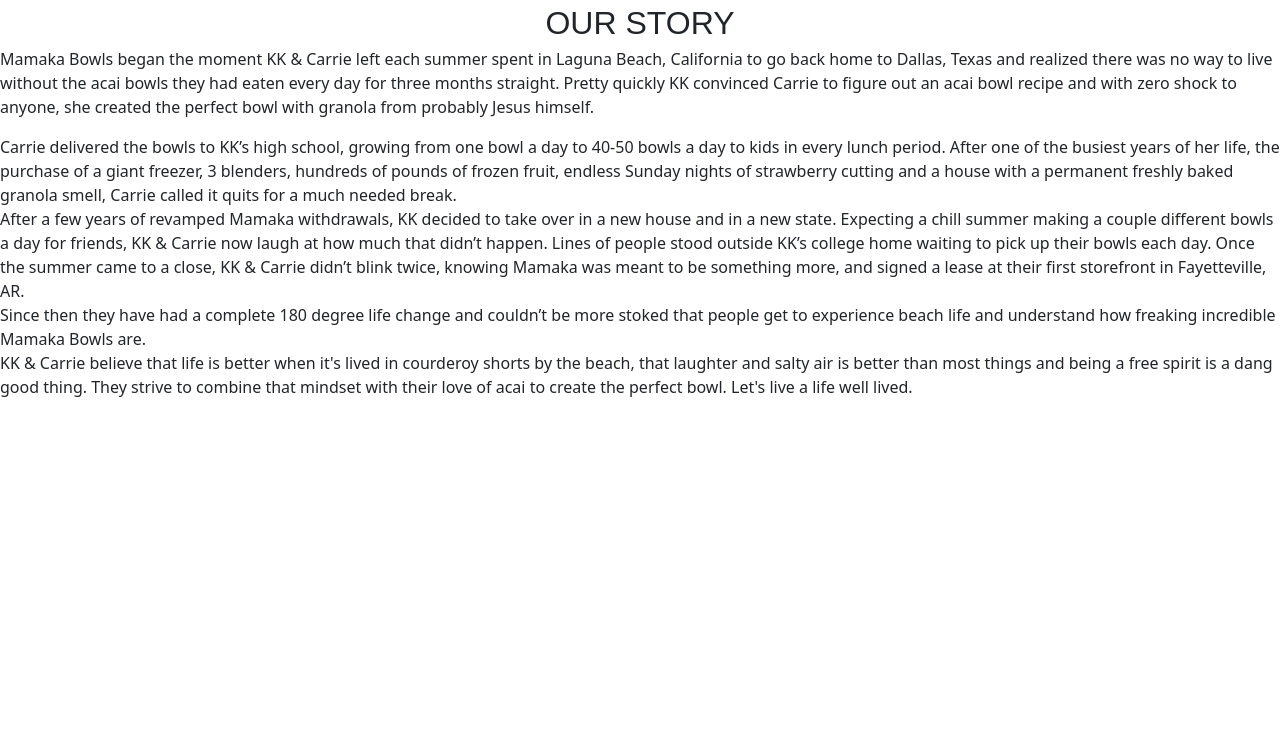
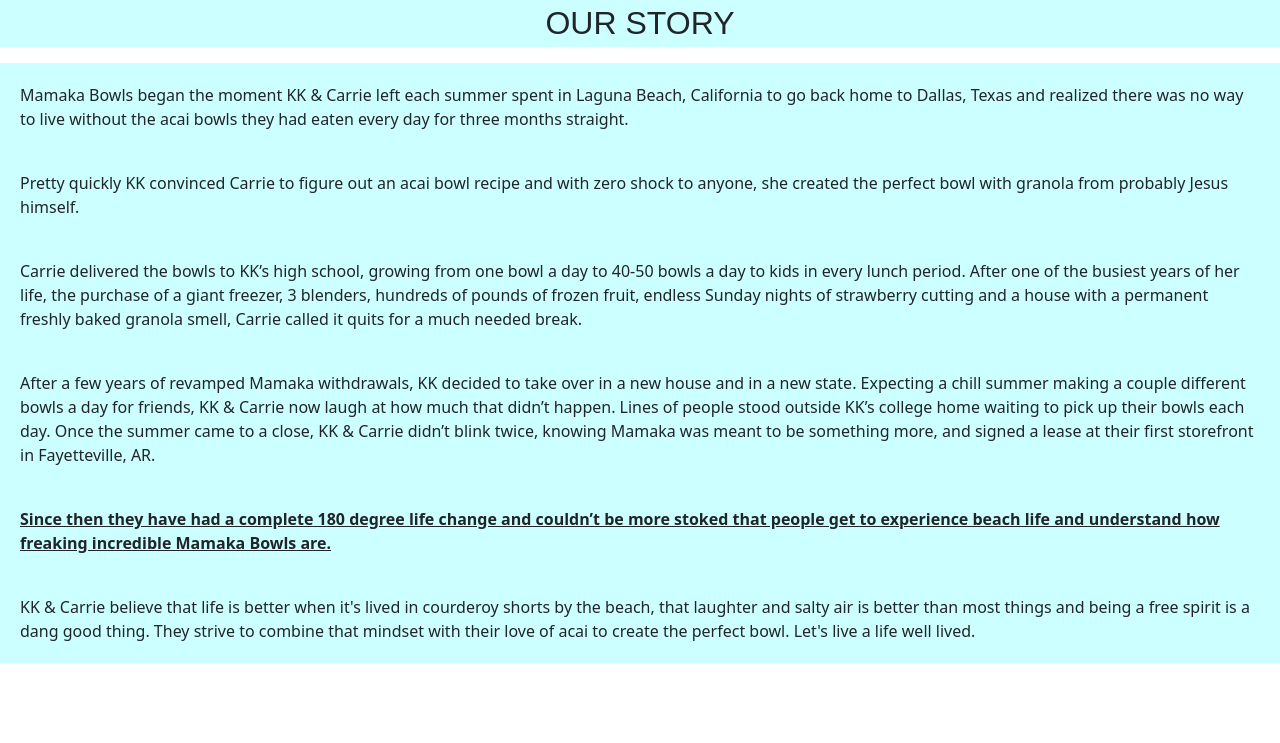
Before and after one commit to lydjarvis/Bootstrap2, a plain HTML site: page ourstory.html in a window 1280 px wide. Shown: the part 57-800 px from the top of the page. Drawn offline with nearby package versions, Linux system fonts and the light colour scheme; a web font is replaced by a local one.

Commit message:
adding to ourstory html and css

```diff
--- a/Style/style.css
+++ b/Style/style.css
@@ -24,6 +24,7 @@
      font-weight: 400;
     font-style: normal;
     font-size:xx-large;
+    background-color: #CCFFFF;
       }
 
 
@@ -35,3 +36,12 @@
         padding-right: 100;
     background-color: #CCFFFF;
     }
+
+    .ourstory {
+        background-color: #CCFFFF;
+        padding: 20px;
+    }
+
+    b {
+        text-decoration: underline;
+    }
--- a/ourstory.html
+++ b/ourstory.html
@@ -54,14 +54,14 @@
      <header class="heading-1">
         OUR STORY
     </header>
-    <p>Mamaka Bowls began the moment KK & Carrie left each summer spent in Laguna Beach, California to go back home to Dallas, Texas and realized there was no way to live without the acai bowls they had eaten every day for three months straight.
+    <p><div class="ourstory">Mamaka Bowls began the moment KK & Carrie left each summer spent in Laguna Beach, California to go back home to Dallas, Texas and realized there was no way to live without the acai bowls they had eaten every day for three months straight.</div>
 
-Pretty quickly KK convinced Carrie to figure out an acai bowl recipe and with zero shock to anyone, she created the perfect bowl with granola from probably Jesus himself.
-<div>Carrie delivered the bowls to KK’s high school, growing from one bowl a day to 40-50 bowls a day to kids in every lunch period. After one of the busiest years of her life, the purchase of a giant freezer, 3 blenders, hundreds of pounds of frozen fruit, endless Sunday nights of strawberry cutting and a house with a permanent freshly baked granola smell, Carrie called it quits for a much needed break.</div>
+<div class="ourstory">Pretty quickly KK convinced Carrie to figure out an acai bowl recipe and with zero shock to anyone, she created the perfect bowl with granola from probably Jesus himself.</div>
+<div class="ourstory">Carrie delivered the bowls to KK’s high school, growing from one bowl a day to 40-50 bowls a day to kids in every lunch period. After one of the busiest years of her life, the purchase of a giant freezer, 3 blenders, hundreds of pounds of frozen fruit, endless Sunday nights of strawberry cutting and a house with a permanent freshly baked granola smell, Carrie called it quits for a much needed break.</div>
 
-After a few years of revamped Mamaka withdrawals, KK decided to take over in a new house and in a new state. Expecting a chill summer making a couple different bowls a day for friends, KK & Carrie now laugh at how much that didn’t happen. Lines of people stood outside KK’s college home waiting to pick up their bowls each day. Once the summer came to a close, KK & Carrie didn’t blink twice, knowing Mamaka was meant to be something more, and signed a lease at their first storefront in Fayetteville, AR.
-<div>Since then they have had a complete 180 degree life change and couldn’t be more stoked that people get to experience beach life and understand how freaking incredible Mamaka Bowls are.</div>
+<div class="ourstory">After a few years of revamped Mamaka withdrawals, KK decided to take over in a new house and in a new state. Expecting a chill summer making a couple different bowls a day for friends, KK & Carrie now laugh at how much that didn’t happen. Lines of people stood outside KK’s college home waiting to pick up their bowls each day. Once the summer came to a close, KK & Carrie didn’t blink twice, knowing Mamaka was meant to be something more, and signed a lease at their first storefront in Fayetteville, AR.</div>
+<div class="ourstory"><b>Since then they have had a complete 180 degree life change and couldn’t be more stoked that people get to experience beach life and understand how freaking incredible Mamaka Bowls are.</b></div>
 
-<div>KK & Carrie believe that life is better when it's lived in courderoy shorts by the beach, that laughter and salty air is better than most things and being a free spirit is a dang good thing. They strive to combine that mindset with their love of acai to create the perfect bowl. Let's live a life well lived.</div></p>
+<div class="ourstory">KK & Carrie believe that life is better when it's lived in courderoy shorts by the beach, that laughter and salty air is better than most things and being a free spirit is a dang good thing. They strive to combine that mindset with their love of acai to create the perfect bowl. Let's live a life well lived.</div></p>
 
 </body>
```
